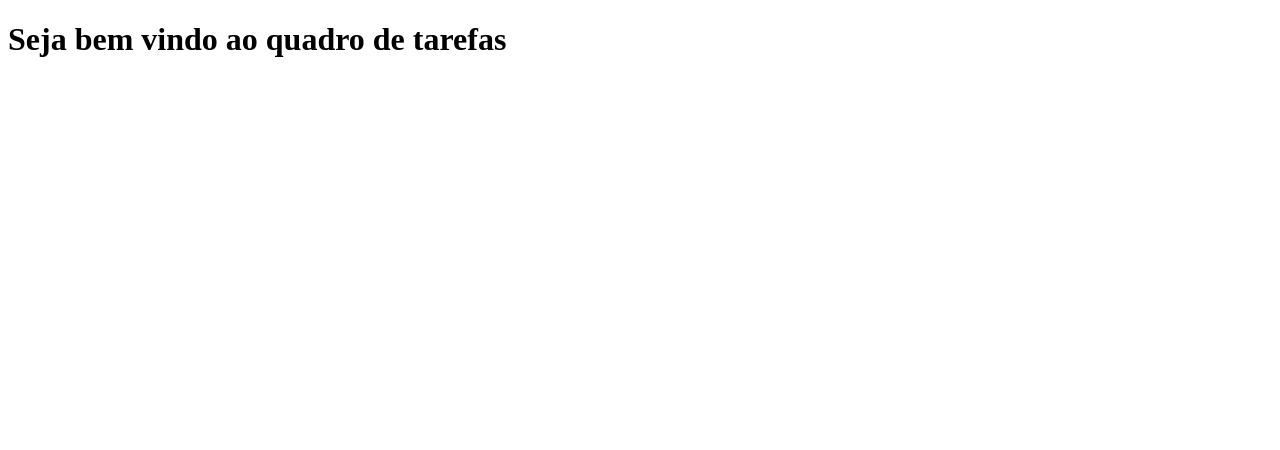
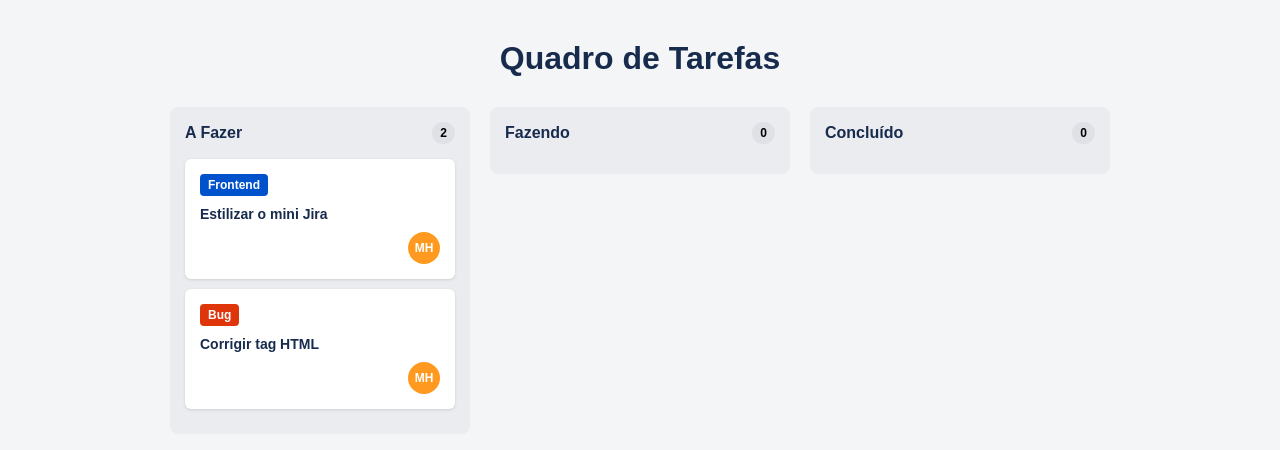
Before and after one commit to teus123321/Estudos, a plain HTML site: page IF/atividadeAvaliativaWeb/quadroKanban/index.html in a window 1280 px wide. Drawn offline with Linux system fonts and the light colour scheme.

Commit message:
Finalizado a atividade do kanban

```diff
--- a/IF/atividadeAvaliativaWeb/quadroKanban/index.html
+++ b/IF/atividadeAvaliativaWeb/quadroKanban/index.html
@@ -1,27 +1,60 @@
 <!DOCTYPE html>
-<html lang="en">
-
+<html lang="pt-BR">
 <head>
     <meta charset="UTF-8">
     <meta name="viewport" content="width=device-width, initial-scale=1.0">
-    <title>Tarefas</title>
+    <title>Quadro Kanban</title>
+
+    <!-- Link para o arquivo CSS externo -->
+    <link rel="stylesheet" href="style.css">
 </head>
-
 <body>
     <div class="container">
-        <h1>Seja bem vindo ao quadro de tarefas</h1>
-        <div class="aFazeres">
+        <h1>Quadro de Tarefas</h1>
 
-        </div>
+        <div class="kanban-board">
+            <!-- Coluna A Fazer -->
+            <section class="kanban-column">
+                <div class="column-header">
+                    <h2>A Fazer</h2>
+                    <span class="counter">2</span>
+                </div>
 
-        <div class="fazendo">
+                <div class="kanban-card">
+                    <span class="tag tag-frontend">Frontend</span>
+                    <h3>Estilizar o mini Jira</h3>
+                    <div class="card-footer">
+                        <div class="avatar">MH</div>
+                    </div>
+                </div>
 
-        </div>
+                <div class="kanban-card">
+                    <span class="tag tag-bug">Bug</span>
+                    <h3>Corrigir tag HTML</h3>
+                    <div class="card-footer">
+                        <div class="avatar">MH</div>
+                    </div>
+                </div>
+            </section>
 
-        <div class="concluidas">
+            <!-- Coluna Fazendo -->
+            <section class="kanban-column">
+                <div class="column-header">
+                    <h2>Fazendo</h2>
+                    <span class="counter">0</span>
+                </div>
+                <!-- Cartões entram aqui -->
+            </section>
 
+            <!-- Coluna Concluídas -->
+            <section class="kanban-column">
+                <div class="column-header">
+                    <h2>Concluído</h2>
+                    <span class="counter">0</span>
+                </div>
+                <!-- Cartões entram aqui -->
+            </section>
         </div>
     </div>
 </body>
-
 </html>
--- a/IF/atividadeAvaliativaWeb/quadroKanban/style.css
+++ b/IF/atividadeAvaliativaWeb/quadroKanban/style.css
@@ -0,0 +1,101 @@
+/* 1. Reset Básico */
+* {
+    box-sizing: border-box;
+    margin: 0;
+    padding: 0;
+    font-family: Arial, sans-serif;
+}
+
+body {
+    background-color: #f4f5f7;
+    padding: 40px;
+}
+
+h1 {
+    text-align: center;
+    margin-bottom: 30px;
+    color: #172b4d;
+}
+
+/* 2. Layout com Flexbox (Obrigatório no desafio) */
+.kanban-board {
+    display: flex;
+    gap: 20px; /* Cria o espaço entre as colunas */
+    justify-content: center;
+    align-items: flex-start; /* Evita que colunas vazias estiquem até o final da tela */
+}
+
+/* 3. Estrutura e Box Model das Colunas */
+.kanban-column {
+    background-color: #ebecf0;
+    border-radius: 8px;
+    padding: 15px;
+    width: 300px;
+}
+
+.column-header {
+    display: flex;
+    justify-content: space-between;
+    align-items: center;
+    margin-bottom: 15px;
+}
+
+.column-header h2 {
+    font-size: 16px;
+    color: #172b4d;
+}
+
+.counter {
+    background-color: #dfe1e6;
+    padding: 4px 8px;
+    border-radius: 12px;
+    font-size: 12px;
+    font-weight: bold;
+}
+
+/* 4. Estilo dos Cartões (Box Model) */
+.kanban-card {
+    background-color: #ffffff;
+    border-radius: 6px;
+    padding: 15px;
+    margin-bottom: 10px;
+    box-shadow: 0 1px 3px rgba(0,0,0,0.12); /* Dá um leve efeito de profundidade */
+}
+
+.kanban-card h3 {
+    font-size: 14px;
+    margin: 10px 0;
+    color: #172b4d;
+}
+
+/* 5. Etiquetas Coloridas */
+.tag {
+    display: inline-block;
+    padding: 4px 8px;
+    border-radius: 4px;
+    font-size: 12px;
+    color: white;
+    font-weight: bold;
+}
+
+.tag-frontend { background-color: #0052cc; }
+.tag-bug { background-color: #de350b; }
+
+/* 6. Avatar Circular */
+.card-footer {
+    display: flex;
+    justify-content: flex-end;
+}
+
+.avatar {
+    background-color: #ff991f;
+    color: white;
+    width: 32px;
+    height: 32px;
+    border-radius: 50%; /* Transforma o quadrado em círculo */
+    display: flex;
+    justify-content: center;
+    align-items: center;
+    font-size: 12px;
+    font-weight: bold;
+}
```
